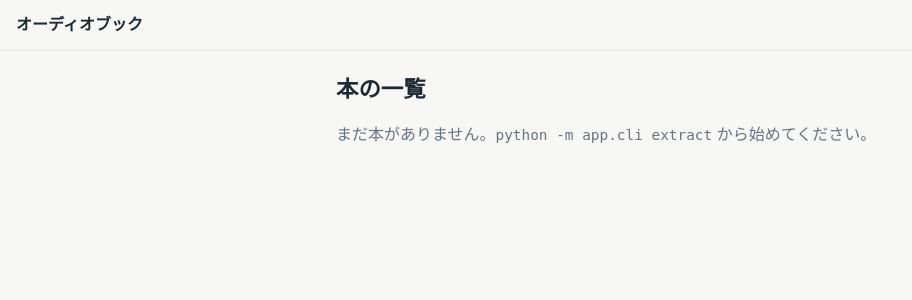
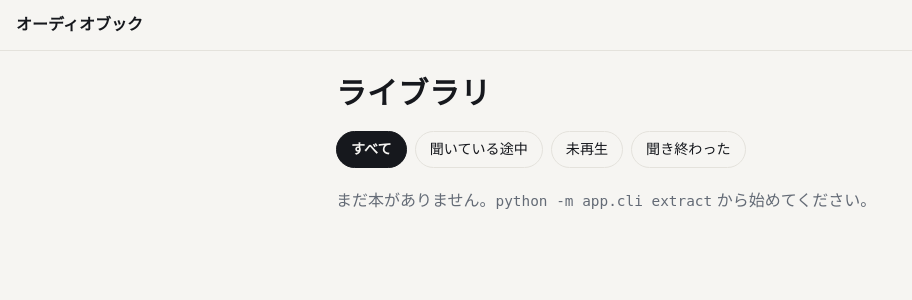
Before and after one commit to jfkr-solo/pdf2audiobook, a FastAPI app: page / in a window 1280 px wide. Shown: the top 300 px of the page, without its empty margins (0-912 px from the left). Run offline with FastAPI, Linux system fonts and the light colour scheme.

Commit message:
Web: トップをオーディオブックアプリ風のライブラリに
- 表紙（cover.jpg があれば使い、無ければ書名から作る）
- 続きを聞く、聞いた割合と残り時間、絞り込み（途中・未再生・聞き終わった）
- 暗い配色を基本に（ライトモードにも対応）、本のページに表紙の見出し

Co-Authored-By: Claude Opus 5.5 <noreply@anthropic.com>
Claude-Session: https://claude.ai/code/session_01KiHz5fcu6Q7uoB3F2iUWxX

```diff
--- a/app/web/main.py
+++ b/app/web/main.py
@@ -55,6 +55,7 @@ def summarize(m: dict[str, Any], bdir: Path) -> dict[str, Any]:
                          "duration": a.get("duration_sec"), "duration_text": fmt_duration(a.get("duration_sec"))})
     secs = [s for c in m["chapters"] for s in c["sections"]]
     count = lambda key, val: sum((s.get(key) or {}).get("status") == val for s in secs)  # noqa: E731
+    cover = next((f.name for f in (bdir / "cover.jpg", bdir / "cover.png") if f.exists()), None)
     whole = m.get("audio") or {}
     playable = [c for c in chapters if c["file"]]
     total = sum(c["duration"] or 0 for c in playable)
@@ -63,6 +64,10 @@ def summarize(m: dict[str, Any], bdir: Path) -> dict[str, Any]:
         "chapters": chapters, "playable": len(playable), "total_text": fmt_duration(total),
         "whole_file": Path(whole["file"]).name if whole.get("status") == "done" and whole.get("file") else None,
         "voice": (m.get("voice_settings") or {}).get("engine", ""),
+        "cover": cover,
+        "hue": int(hashlib.md5(m["book_id"].encode()).hexdigest()[:4], 16) % 360,  # 表紙画像が無いときの色
+        "total": total,
+        "files": [{"file": c["file"], "title": c["title"], "duration": c["duration"] or 0} for c in playable],
         "status": {
             "sections": len(secs),
             "text": {k: count("validation", k) for k in ("passed", "warning", "failed", "pending")},
@@ -200,6 +205,13 @@ def create_app(cfg: dict[str, Any] | None = None) -> FastAPI:
         m = json.loads((bdir / "manuscript.json").read_text(encoding="utf-8"))
         return Response(rss_xml(m, bdir, public_base(request), token), media_type="application/rss+xml; charset=utf-8")
 
+    @app.get("/cover/{book_id}")
+    def cover(book_id: str):
+        b, bdir = book_or_404(book_id)
+        if not b["cover"]:
+            raise HTTPException(404)
+        return FileResponse(bdir / b["cover"])
+
     @app.get("/media/{book_id}/{name}")
     def media(book_id: str, name: str):
         _, bdir = book_or_404(book_id)
--- /dev/null
+++ b/app/web/static/library.js
@@ -0,0 +1,42 @@
+// ライブラリ: 端末に保存した再生位置から、進み具合・残り時間・「続きを聞く」を出す
+(() => {
+  const get = (k) => { try { return JSON.parse(localStorage.getItem(k) || "null"); } catch (e) { return null; } };
+  const left = (sec) => {
+    sec = Math.max(0, Math.round(sec)); const h = Math.floor(sec / 3600), m = Math.round(sec % 3600 / 60);
+    return h ? `残り ${h}時間${m}分` : `残り ${m}分`;
+  };
+  let latest = null;
+  document.querySelectorAll(".title-row").forEach((row) => {
+    const id = row.dataset.book, total = Number(row.dataset.total) || 0;
+    const files = JSON.parse(row.dataset.files || "[]");
+    const times = get("times:" + id) || {};
+    let heard = 0, any = false, allDone = files.length > 0;
+    for (const f of files) {
+      const t = times[f.file];
+      if (t) any = true;
+      if (t && t.done) heard += f.duration; else { allDone = false; if (t) heard += Math.min(t.t, f.duration); }
+    }
+    const ratio = total ? Math.min(1, heard / total) : 0;
+    const state = allDone ? "done" : any ? "progress" : "new";
+    row.dataset.state = state;
+    row.querySelector(".fill").style.width = (ratio * 100).toFixed(1) + "%";
+    row.querySelector(".left").textContent = state === "done" ? "聞き終わり" : state === "new" ? `${row.querySelector(".left").textContent} · 未再生` : left(total - heard);
+    const pos = get("pos:" + id);
+    if (pos && state === "progress" && (!latest || (pos.at || 0) > (latest.pos.at || 0))) latest = { row, pos, ratio, rest: total - heard };
+  });
+  if (latest) {
+    const r = latest.row;
+    document.getElementById("hero").hidden = false;
+    document.getElementById("hero-link").href = `/books/${r.dataset.book}`;
+    document.getElementById("hero-cover").replaceWith(r.querySelector(".cover-tpl").content.cloneNode(true));
+    document.getElementById("hero-book").textContent = r.querySelector(".row-title").textContent;
+    document.getElementById("hero-chapter").textContent = latest.pos.title || "";
+    document.getElementById("hero-bar").style.width = (latest.ratio * 100).toFixed(1) + "%";
+    document.getElementById("hero-left").textContent = left(latest.rest);
+  }
+  document.querySelectorAll(".chip").forEach((chip) => chip.addEventListener("click", () => {
+    document.querySelectorAll(".chip").forEach((c) => { c.classList.toggle("on", c === chip); c.setAttribute("aria-selected", c === chip); });
+    const f = chip.dataset.filter;
+    document.querySelectorAll(".title-row").forEach((row) => { row.hidden = f !== "all" && row.dataset.state !== f; });
+  }));
+})();
--- a/app/web/static/player.js
+++ b/app/web/static/player.js
@@ -29,7 +29,7 @@
     const t = chapterTimes();
     t[current.file] = { t: audio.currentTime, done: !!done };
     store.set("times:" + book.id, t);
-    store.set(posKey, { file: current.file, title: current.title, t: audio.currentTime });
+    store.set(posKey, { file: current.file, title: current.title, t: audio.currentTime, at: Date.now() });
   }
   function load(btn, autoplay, at) {
     document.querySelectorAll(".chapter.playing").forEach((b) => b.classList.remove("playing"));
--- a/app/web/static/style.css
+++ b/app/web/static/style.css
@@ -1,10 +1,11 @@
 :root {
-  --bg: #f7f7f5; --fg: #1f2933; --muted: #6b7280; --card: #ffffff; --line: #e5e7eb;
-  --accent: #2563eb; --accent-fg: #ffffff; --ok: #15803d; --ng: #b91c1c;
+  /* オーディオブックアプリらしく暗い色を基本にし、端末がライトモードなら明るくする */
+  --bg: #0f1115; --fg: #f3f4f6; --muted: #9aa1ad; --card: #191c22; --line: #2a2f38;
+  --accent: #f5a524; --accent-fg: #1a1205; --ok: #4ade80; --ng: #f87171; --track: #2f343d;
 }
-@media (prefers-color-scheme: dark) {
-  :root { --bg: #111418; --fg: #e5e7eb; --muted: #9ca3af; --card: #1b2027; --line: #2d333b;
-          --accent: #60a5fa; --accent-fg: #0b1220; --ok: #4ade80; --ng: #f87171; }
+@media (prefers-color-scheme: light) {
+  :root { --bg: #f6f5f2; --fg: #16181d; --muted: #646b76; --card: #ffffff; --line: #e4e2dc;
+          --accent: #d9820b; --accent-fg: #ffffff; --ok: #15803d; --ng: #b91c1c; --track: #e7e4dd; }
 }
 * { box-sizing: border-box; }
 body { margin: 0; background: var(--bg); color: var(--fg);
@@ -48,3 +49,42 @@ h2 { font-size: 1.1rem; margin-top: 28px; }
 .tag.done { color: var(--ok); } .tag.failed { color: var(--ng); }
 code { font-size: .9em; }
 .copy { width: 100%; font: inherit; font-size: .85rem; padding: 8px; border-radius: 8px; border: 1px solid var(--line); background: var(--bg); color: var(--fg); }
+
+/* ---------- ライブラリ（トップ） ---------- */
+.lib-title { font-size: 1.9rem; letter-spacing: .02em; margin: 18px 0 14px; }
+.eyebrow { font-size: .8rem; font-weight: 700; letter-spacing: .08em; color: var(--accent); margin: 0 0 8px; }
+.hero { margin-bottom: 22px; }
+.hero-card { display: grid; grid-template-columns: 92px 1fr auto; gap: 14px; align-items: center; padding: 14px;
+  background: linear-gradient(135deg, color-mix(in srgb, var(--accent) 16%, var(--card)), var(--card));
+  border: 1px solid var(--line); border-radius: 16px; color: inherit; text-decoration: none; }
+.hero-body { display: flex; flex-direction: column; gap: 4px; min-width: 0; }
+.hero-book { font-weight: 700; font-size: 1.05rem; }
+.hero-chapter { font-size: .9rem; overflow: hidden; text-overflow: ellipsis; white-space: nowrap; }
+.hero-play { width: 48px; height: 48px; border-radius: 50%; background: var(--accent); color: var(--accent-fg);
+  display: grid; place-items: center; font-size: 1.1rem; padding-left: 3px; }
+.bar { display: block; height: 4px; border-radius: 4px; background: var(--track); overflow: hidden; margin: 6px 0 2px; }
+.bar > span { display: block; height: 100%; width: 0; background: var(--accent); border-radius: 4px; }
+.chips { display: flex; gap: 8px; overflow-x: auto; padding-bottom: 4px; margin-bottom: 6px; scrollbar-width: none; }
+.chip { flex: none; font: inherit; font-size: .88rem; padding: 6px 14px; border-radius: 999px; border: 1px solid var(--line);
+  background: transparent; color: var(--fg); }
+.chip.on { background: var(--fg); color: var(--bg); border-color: var(--fg); font-weight: 600; }
+.shelf { list-style: none; padding: 0; margin: 8px 0; }
+.title-row { border-bottom: 1px solid var(--line); }
+.row-link { display: grid; grid-template-columns: 76px 1fr; gap: 14px; padding: 14px 0; color: inherit; text-decoration: none; align-items: center; }
+.row-body { display: flex; flex-direction: column; gap: 2px; min-width: 0; }
+.row-title { font-weight: 700; font-size: 1.02rem; }
+/* 表紙 */
+.cover { display: block; width: 100%; aspect-ratio: 1; object-fit: cover; border-radius: 8px; box-shadow: 0 4px 14px rgba(0,0,0,.35); }
+.cover.gen { position: relative; overflow: hidden; color: #fff;
+  background: radial-gradient(120% 90% at 20% 10%, hsl(var(--h) 55% 46%), hsl(calc(var(--h) + 40) 50% 18%)); }
+.gen-title { position: absolute; left: 10%; right: 10%; top: 50%; transform: translateY(-50%); text-align: center;
+  font-family: "Hiragino Mincho ProN", "Yu Mincho", "Noto Serif JP", serif; font-weight: 700; font-size: 1rem;
+  line-height: 1.3; letter-spacing: .06em; word-break: break-all; text-shadow: 0 1px 2px rgba(0,0,0,.4);
+  padding: .4em 0; border-top: 1px solid rgba(255,255,255,.5); border-bottom: 1px solid rgba(255,255,255,.5); }
+.gen-author { position: absolute; left: 10%; bottom: 8%; font-size: .55rem; opacity: .85; }
+.cover.hero-size .gen-title { font-size: 1.15rem; }
+.cover.big .gen-title { font-size: 1.6rem; }
+.cover.big .gen-author { font-size: .9rem; }
+/* 本のページの見出し */
+.book-head { display: grid; grid-template-columns: 120px 1fr; gap: 16px; align-items: end; margin: 18px 0 8px; }
+.book-head h1 { margin: 0 0 4px; }
--- /dev/null
+++ b/app/web/templates/_cover.html
@@ -0,0 +1,5 @@
+{# 表紙。data/<本>/cover.jpg があればそれを、無ければ書名から作った表紙を出す #}
+{% if b.cover %}<img class="cover {{ size }}" src="/cover/{{ b.id }}" alt="{{ b.title }} の表紙">
+{% else %}<div class="cover {{ size }} gen" style="--h: {{ b.hue }}" role="img" aria-label="{{ b.title }} の表紙">
+  <span class="gen-title">{{ b.title }}</span>{% if b.author %}<span class="gen-author">{{ b.author }}</span>{% endif %}
+</div>{% endif %}
--- a/app/web/templates/base.html
+++ b/app/web/templates/base.html
@@ -9,7 +9,7 @@
 <title>{% block title %}オーディオブック{% endblock %}</title>
 <link rel="stylesheet" href="{{ url_for('static', path='style.css') }}">
 </head>
-<body>
+<body class="{% block bodyclass %}{% endblock %}">
 <header class="top"><a href="/" class="brand">オーディオブック</a>{% block nav %}{% endblock %}</header>
 <main>{% block main %}{% endblock %}</main>
 {% block scripts %}{% endblock %}
--- a/app/web/templates/index.html
+++ b/app/web/templates/index.html
@@ -1,26 +1,47 @@
 {% extends "base.html" %}
+{% block bodyclass %}library{% endblock %}
 {% block main %}
-<h1>本の一覧</h1>
+<h1 class="lib-title">ライブラリ</h1>
+
+<section class="hero" id="hero" hidden>
+  <p class="eyebrow">続きを聞く</p>
+  <a class="hero-card" id="hero-link" href="#">
+    <div id="hero-cover"></div>
+    <div class="hero-body">
+      <span class="hero-book" id="hero-book"></span>
+      <span class="hero-chapter muted" id="hero-chapter"></span>
+      <span class="bar"><span id="hero-bar"></span></span>
+      <span class="muted small" id="hero-left"></span>
+    </div>
+    <span class="hero-play" aria-hidden="true">▶</span>
+  </a>
+</section>
+
+<div class="chips" role="tablist" aria-label="絞り込み">
+  <button class="chip on" data-filter="all" role="tab" aria-selected="true">すべて</button>
+  <button class="chip" data-filter="progress" role="tab">聞いている途中</button>
+  <button class="chip" data-filter="new" role="tab">未再生</button>
+  <button class="chip" data-filter="done" role="tab">聞き終わった</button>
+</div>
+
 {% if not books %}<p class="muted">まだ本がありません。<code>python -m app.cli extract</code> から始めてください。</p>{% endif %}
-<ul class="cards">
+<ul class="shelf">
 {% for b in books %}
-  <li class="card">
-    <a href="/books/{{ b.id }}" class="card-link">
-      <span class="card-title">{{ b.title }}</span>
-      <span class="muted">{% if b.author %}{{ b.author }} · {% endif %}{{ b.playable }}/{{ b.chapters|length }} 章 · {{ b.total_text }}</span>
-      <span class="resume muted" data-book="{{ b.id }}"></span>
+  <li class="title-row" data-book="{{ b.id }}" data-total="{{ b.total }}" data-files='{{ b.files|tojson }}'>
+    <a href="/books/{{ b.id }}" class="row-link">
+      {% with size="thumb" %}{% include "_cover.html" %}{% endwith %}
+      <div class="row-body">
+        <span class="row-title">{{ b.title }}</span>
+        {% if b.author %}<span class="muted small">{{ b.author }}</span>{% endif %}
+        <span class="bar"><span class="fill"></span></span>
+        <span class="row-meta small muted"><span class="left">{{ b.total_text }}</span> · {{ b.playable }}章</span>
+      </div>
     </a>
+    <template class="cover-tpl">{% with size="hero-size" %}{% include "_cover.html" %}{% endwith %}</template>
   </li>
 {% endfor %}
 </ul>
 {% endblock %}
 {% block scripts %}
-<script>
-document.querySelectorAll(".resume").forEach(el => {
-  try {
-    const s = JSON.parse(localStorage.getItem("pos:" + el.dataset.book) || "null");
-    if (s && s.title) el.textContent = "続き: " + s.title;
-  } catch (e) {}
-});
-</script>
+<script src="{{ url_for('static', path='library.js') }}"></script>
 {% endblock %}
```
Also changed, not shown: app/web/templates/book.html (+7 -2 lines), tests/test_step10.py (+10 -1 lines), README.md.
